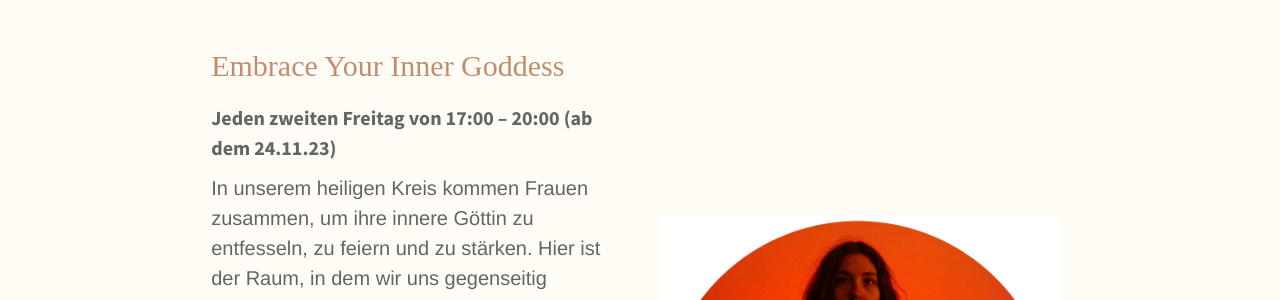
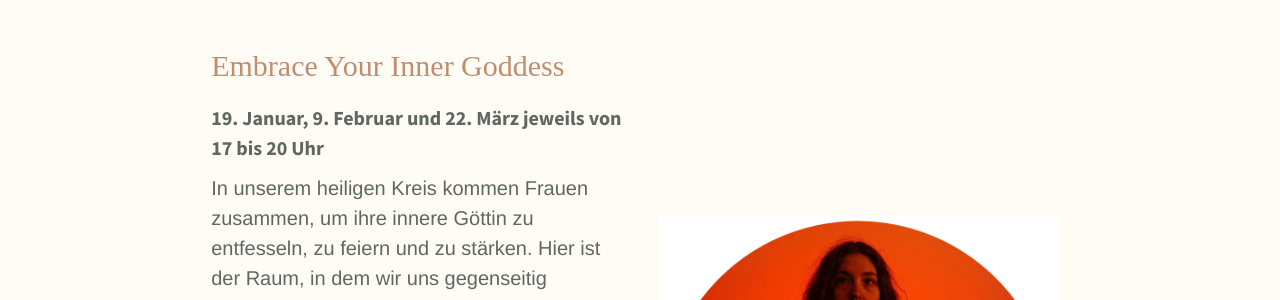
Before and after one commit to sonjafeitsch/meine-nische-website, a Jekyll site: the page built from kurse.html, in a window 1280 px wide and 900 px high, scrolled down 2676 px. Shown: the part 155-455 px from the top of the window. Built offline with Jekyll 4.4.1, drawn with Linux system fonts in a browser that asks for light colours; some web fonts are replaced.

Commit message:
update events

```diff
--- a/kurse.html
+++ b/kurse.html
@@ -34,7 +34,7 @@ events:
     address: "meyer-sophia@t-online.de"
   - name: "Embrace Your Inner Goddess"
     image: womenCircle2.png
-    time: Jeden zweiten Freitag von 17:00 – 20:00 (ab dem 24.11.23)
+    time: 19. Januar, 9. Februar und 22. März jeweils von 17 bis 20 Uhr
     description: "In unserem heiligen Kreis kommen Frauen zusammen, um ihre innere Göttin zu entfesseln, zu feiern und
     zu stärken. Hier ist der Raum, in dem wir uns gegenseitig unterstützen, inspirieren und unsere Weiblichkeit in
     all ihren Facetten zelebrieren. Jede Frau, unabhängig von Alter, Hintergrund oder Erfahrung, ist herzlich willkommen.
```
